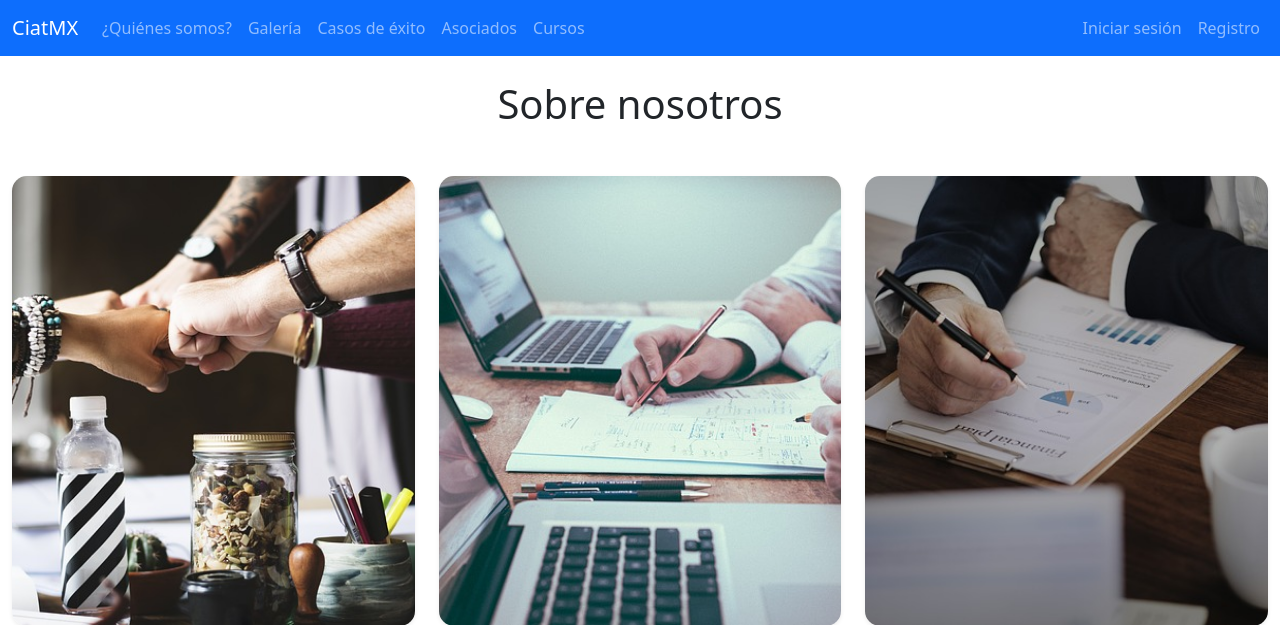
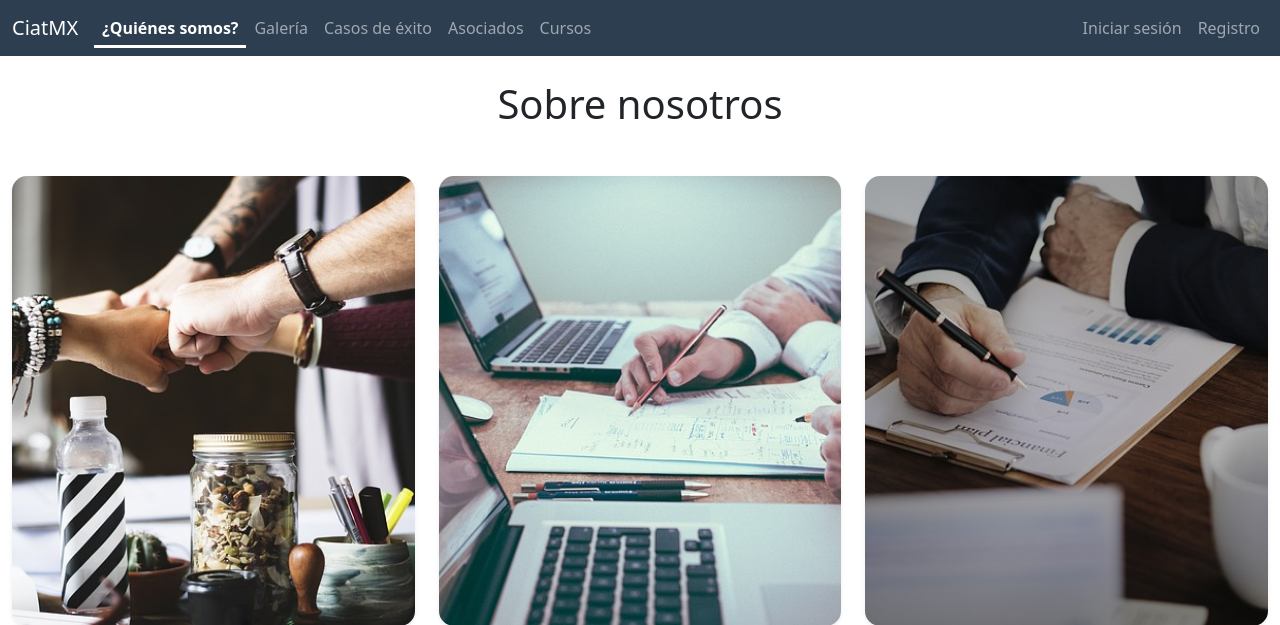
Before and after one commit to rubendcdev/cluster-webapp, a Flask app: page /about in a window 1280 px wide. Shown: the top 625 px of the page. Run offline with Flask 3, Linux system fonts and the light colour scheme.

Commit message:
fix: corregir diseño del navbar

```diff
--- /dev/null
+++ b/app/static/css/navbar.css
@@ -0,0 +1,19 @@
+.custom-navbar {
+    background-color: #2c3e50;
+    color: #ffffff;
+}
+
+.nav-link.active {
+    position: relative;
+    font-weight: bold;
+}
+
+.nav-link.active::after {
+    content: "";
+    position: absolute;
+    left: 0;
+    bottom: 0px;
+    width: 100%;
+    height: 3px;
+    background: white;
+}
--- a/app/templates/layout.html
+++ b/app/templates/layout.html
@@ -4,9 +4,9 @@
 <head>
     <link href="https://cdn.jsdelivr.net/npm/bootstrap@5.3.8/dist/css/bootstrap.min.css" rel="stylesheet"
         integrity="sha384-sRIl4kxILFvY47J16cr9ZwB07vP4J8+LH7qKQnuqkuIAvNWLzeN8tE5YBujZqJLB" crossorigin="anonymous">
-    <link href="{{ url_for('static', filename='css/custom.css') }}" rel="stylesheet">
     <link href="https://cdn.jsdelivr.net/npm/bootstrap-icons@1.11.0/font/bootstrap-icons.css" rel="stylesheet">
     <link rel="stylesheet" href="{{ url_for('static', filename='css/footer.css') }}">
+    <link rel="stylesheet" href="{{ url_for('static', filename='css/navbar.css') }}">
     <script src="https://cdn.jsdelivr.net/npm/bootstrap@5.3.8/dist/js/bootstrap.bundle.min.js"
         integrity="sha384-FKyoEForCGlyvwx9Hj09JcYn3nv7wiPVlz7YYwJrWVcXK/BmnVDxM+D2scQbITxI"
         crossorigin="anonymous"></script>
@@ -17,9 +17,9 @@
 
 <body>
 
-    <nav class="navbar navbar-expand-lg navbar-dark bg-primary">
+    <nav class="navbar navbar-expand-lg navbar-dark custom-navbar">
         <div class="container container-lg">
-            <a class="navbar-brand" href="/">CiatMX</a>
+            <a class="navbar-brand nav-link {% if request.path == '/' %}active{% endif %}" href="/">CiatMX</a>
             <button class="navbar-toggler" type="button" data-bs-toggle="collapse"
                 data-bs-target="#navbarSupportedContent" aria-controls="navbarSupportedContent" aria-expanded="false"
                 aria-label="Toggle navigation">
@@ -29,38 +29,54 @@
 
                 <ul class="navbar-nav me-auto mb-2 mb-lg-0">
                     <li class="nav-item">
-                        <a class="nav-link" href="/about">¿Quiénes somos?</a>
+                        <a class="nav-link {% if request.path == '/about' %}active{% endif %}" href="/about">
+                            ¿Quiénes somos?
+                        </a>
                     </li>
 
                     <li class="nav-item">
-                        <a class="nav-link" href="/gallery">Galería</a>
-                    </li>
-                    <li class="nav-item">
-                        <a class="nav-link" href="/casos-de-exito">Casos de éxito</a>
+                        <a class="nav-link {% if request.path == '/gallery' %}active{% endif %}" href="/gallery">
+                            Galería
+                        </a>
                     </li>
 
                     <li class="nav-item">
-                        <a class="nav-link" href="{{ url_for('asociaciones.index') }}">Asociados</a>
+                        <a class="nav-link {% if request.path == '/casos-de-exito' %}active{% endif %}"
+                            href="/casos-de-exito">
+                            Casos de éxito
+                        </a>
                     </li>
+
                     <li class="nav-item">
-                        <a class="nav-link" href="{{ url_for('cursos.index') }}">Cursos</a>
+                        <a class="nav-link {% if request.path.startswith('/asociaciones') %}active{% endif %}"
+                            href="{{ url_for('asociaciones.index') }}">
+                            Asociados
+                        </a>
                     </li>
+
+                    <li class="nav-item">
+                        <a class="nav-link {% if request.path.startswith('/cursos') %}active{% endif %}"
+                            href="{{ url_for('cursos.index') }}">
+                            Cursos
+                        </a>
+                    </li>
+
 
                     {% if current_user.is_authenticated and current_user.role == "admin" %}
                     <li class="nav-item">
-                        <a class="nav-link" href="/admin/gallery">Admin Galeria</a>
+                        <a class="nav-link {% if request.path == '/admin/gallery' %}active{% endif %}" href="/admin/gallery">Admin Galeria</a>
                     </li>
                     <li class="nav-item">
-                        <a class="nav-link" href="/admin/casos-de-exito">CasosAdmin</a>
+                        <a class="nav-link {% if request.path == '/admin/casos-de-exito' %}active{% endif %}" href="/admin/casos-de-exito">CasosAdmin</a>
                     </li>
                     <li class="nav-item">
-                        <a class="nav-link" href="/admin/site-config">Configuración</a>
+                        <a class="nav-link {% if request.path == '/admin/site-config' %}active{% endif %}" href="/admin/site-config">Configuración</a>
                     </li>
                     {% endif %}
 
                     {% if current_user.is_authenticated and current_user.role == "super_admin" %}
                     <li class="nav-item">
-                        <a class="nav-link fw-bold text-warning" href="/super-admin/solicitudes">Panel de
+                        <a class="nav-link fw-bold text-warning {% if request.path == '/super-admin/solicitudes' %}active{% endif %}" href="/super-admin/solicitudes">Panel de
                             Solicitudes</a>
                     </li>
                     {% endif %}
@@ -70,17 +86,18 @@
                 <ul class="navbar-nav ms-auto mb-2 mb-lg-0">
                     {% if current_user.is_authenticated %}
                     <li class="nav-item">
-                        <a class="nav-link" href="/profile">{{ current_user.nombre }} {{ current_user.apellido_paterno }}</a>
+                        <a class="nav-link {% if request.path == '/profile' %}active{% endif %}" href="/profile">{{ current_user.nombre }} {{ current_user.apellido_paterno
+                            }}</a>
                     </li>
                     <li class="nav-item">
-                        <a class="nav-link" href="/logout">Salir</a>
+                        <a class="nav-link {% if request.path == '/logout' %}active{% endif %}" href="/logout">Salir</a>
                     </li>
                     {% else %}
                     <li class="nav-item">
-                        <a class="nav-link" href="/login">Iniciar sesión</a>
+                        <a class="nav-link {% if request.path == '/login' %}active{% endif %}" href="/login">Iniciar sesión</a>
                     </li>
                     <li class="nav-item">
-                        <a class="nav-link" href="/register">Registro</a>
+                        <a class="nav-link {% if request.path == '/register' %}active{% endif %}" href="/register">Registro</a>
                     </li>
                     {% endif %}
                 </ul>
@@ -107,7 +124,8 @@
                 <div class="col-md-4">
                     <div class="mb-4">
                         <div class="d-flex align-items-center mb-3">
-                            <div class="d-flex align-items-center justify-content-center rounded-circle bg-info me-3 footer-logo-circle">
+                            <div
+                                class="d-flex align-items-center justify-content-center rounded-circle bg-info me-3 footer-logo-circle">
                                 <i class="bi bi-cpu text-white fs-4"></i>
                             </div>
                             <h3 class="mb-0 fw-bold text-white">CIAT</h3>
@@ -134,7 +152,8 @@
                 <!-- Columna central: Enlaces de Navegación -->
                 <div class="col-md-4">
                     <ul class="list-unstyled mb-4">
-                        <li class="mb-3"><a href="/about" class="text-light text-decoration-none">Sobre Nosotros</a></li>
+                        <li class="mb-3"><a href="/about" class="text-light text-decoration-none">Sobre Nosotros</a>
+                        </li>
                         <li class="mb-3"><a href="#" class="text-light text-decoration-none">Servicios</a></li>
                         <li class="mb-3"><a href="/gallery" class="text-light text-decoration-none">Proyectos</a></li>
                         <li class="mb-3"><a href="#" class="text-light text-decoration-none">Contacto</a></li>
```
